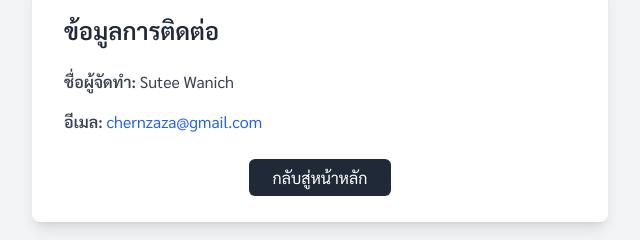
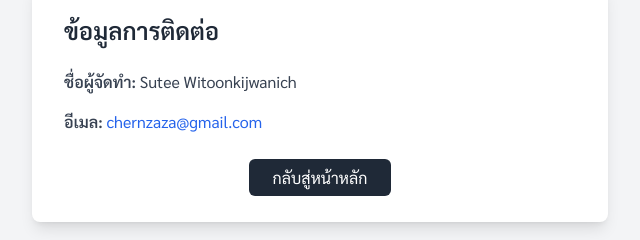
Before and after one commit to SuteeWitoonkijvanich/Website, a plain HTML site: page leadme/contact.html in a window 1280 px wide. Shown: the part 342-582 px from the top of the page, 320-960 px from the left. Drawn offline with nearby package versions, Linux system fonts and the light colour scheme.

Commit message:
Update contact.html

```diff
--- a/leadme/contact.html
+++ b/leadme/contact.html
@@ -40,7 +40,7 @@
       <h2 class="text-2xl font-semibold text-gray-800 mb-6">ข้อมูลการติดต่อ</h2>
 
       <div class="mb-4">
-        <p class="text-gray-700"><span class="font-semibold">ชื่อผู้จัดทำ:</span> Sutee Wanich</p>
+        <p class="text-gray-700"><span class="font-semibold">ชื่อผู้จัดทำ:</span> Sutee Witoonkijwanich</p>
       </div>
       <div class="mb-4">
         <p class="text-gray-700"><span class="font-semibold">อีเมล:</span>
```
